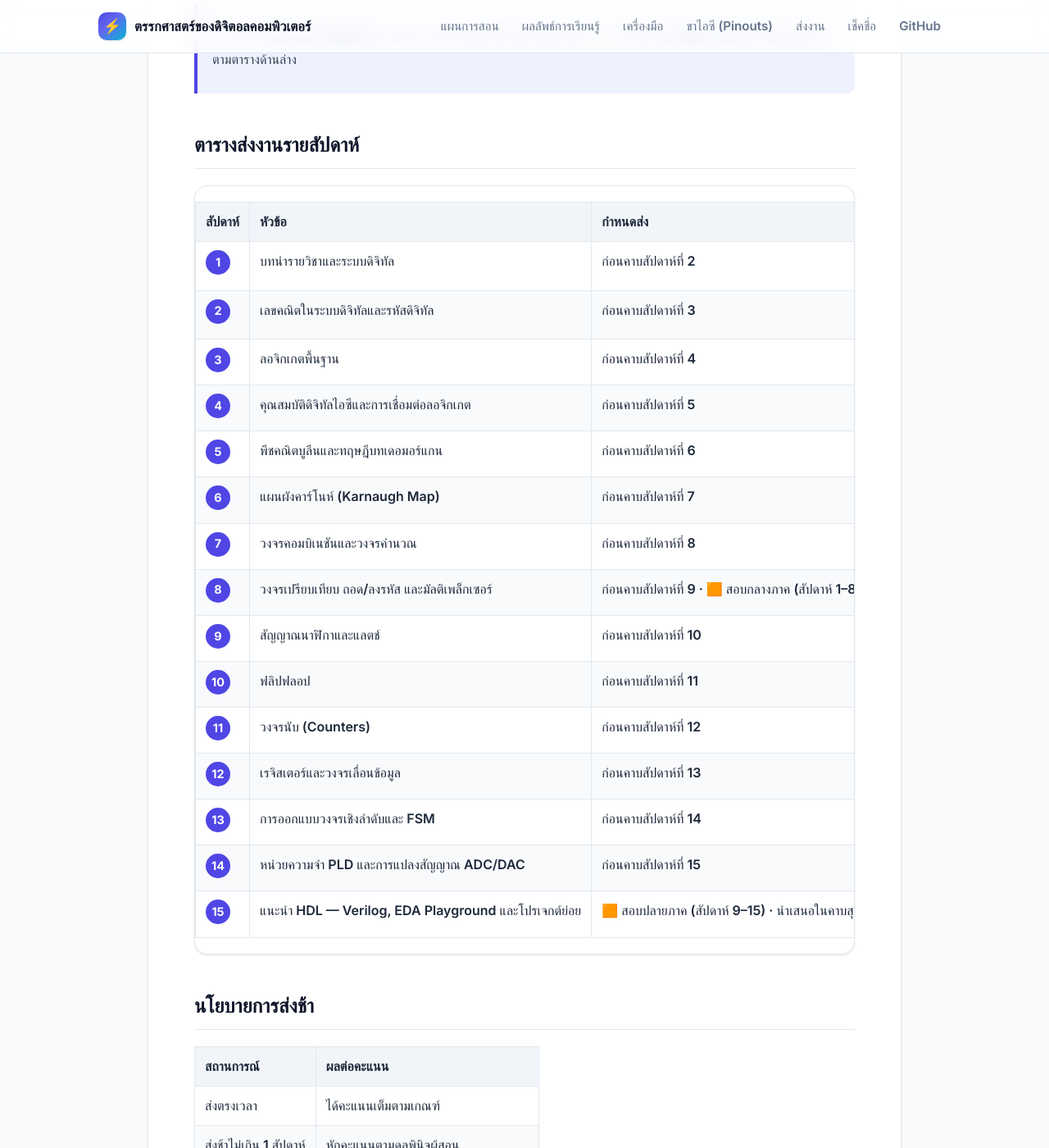
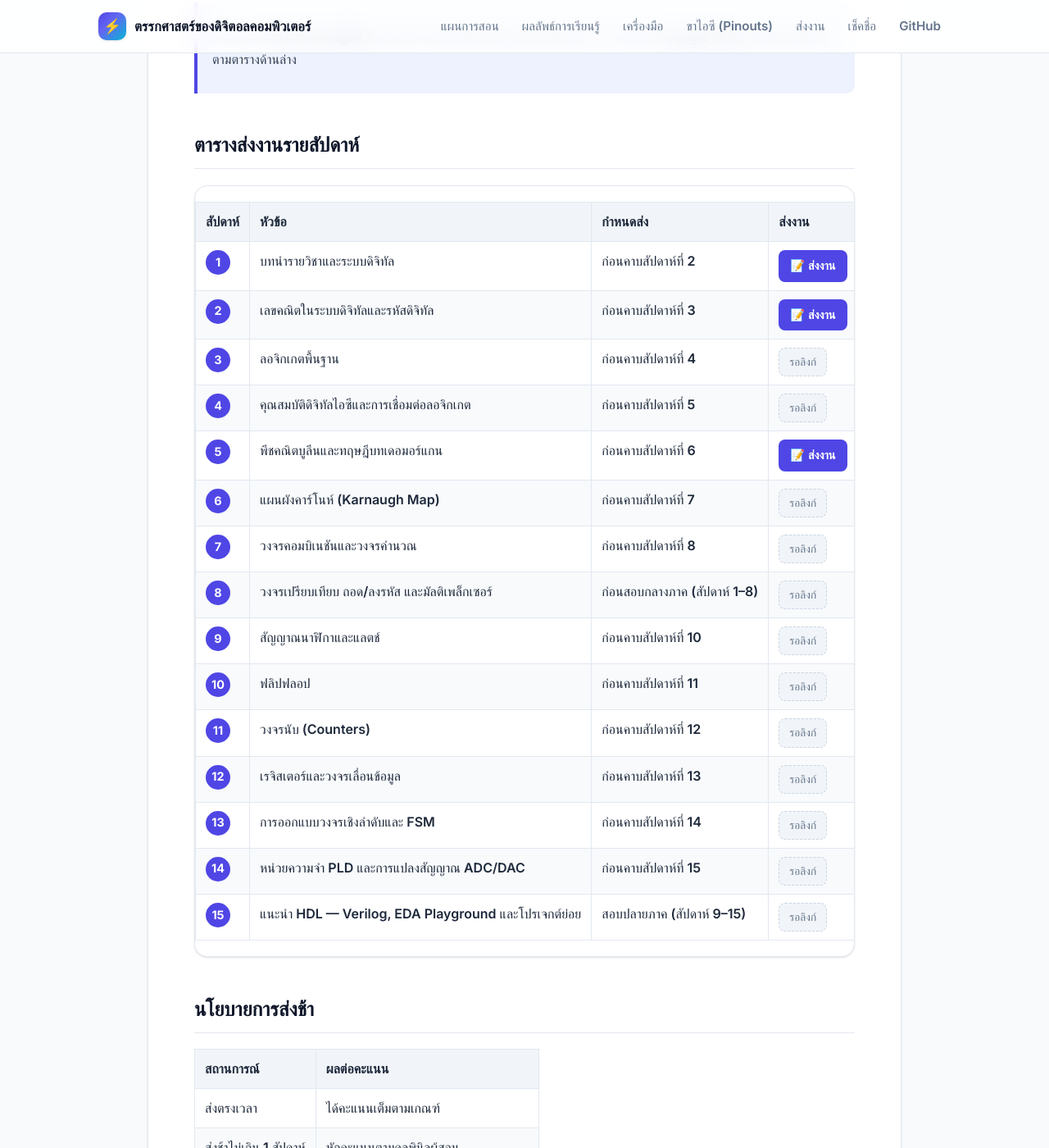
Before and after one commit to alfaXphoori/DigitalComputer, a Jekyll site: the page built from submit-work.md, in a window 1280 px wide and 1400 px high, scrolled down 330 px. Shown: the whole window at 82% size. Built offline with Jekyll 4.4.1, drawn with Linux system fonts in a browser that asks for light colours; some web fonts are replaced.

Commit message:
Update due dates and form links in submit-work.md

```diff
--- a/submit-work.md
+++ b/submit-work.md
@@ -32,7 +32,7 @@
     topic: พีชคณิตบูลีนและทฤษฎีบทเดอมอร์แกน
     work: ใบงานที่ 5 — พิสูจน์/ลดรูปสมการลอจิก และทดสอบวงจรก่อน–หลังลดรูป
     due: ก่อนคาบสัปดาห์ที่ 6
-    form: "#"
+    form: "https://docs.google.com/forms/d/e/1FAIpQLSfKddQL9-duCFYM-L2QNzJMWUCDN8EwjJnVPZh9BrtmV1OH6Q/viewform?usp=dialog"
   - n: 6
     topic: แผนผังคาร์โนห์ (Karnaugh Map)
     work: ใบงานที่ 6 — ออกแบบวงจรจากตารางความจริง ลดรูปด้วย K-map แล้วต่อทดสอบ
@@ -46,7 +46,7 @@
   - n: 8
     topic: วงจรเปรียบเทียบ ถอด/ลงรหัส และมัลติเพล็กเซอร์
     work: ใบงานที่ 8 — ต่อ decoder ขับ 7-segment และทดลอง MUX 74151 / DEMUX 74138
-    due: ก่อนคาบสัปดาห์ที่ 9 · 🟧 สอบกลางภาค (สัปดาห์ 1–8)
+    due: ก่อนสอบกลางภาค (สัปดาห์ 1–8)
     form: "#"
   - n: 9
     topic: สัญญาณนาฬิกาและแลตช์
@@ -81,7 +81,7 @@
   - n: 15
     topic: แนะนำ HDL — Verilog, EDA Playground และโปรเจกต์ย่อย
     work: ใบงานที่ 15 — Verilog (full adder/counter) + testbench บน EDA Playground และส่งโปรเจกต์ย่อย (นำเสนอในคาบ)
-    due: 🟧 สอบปลายภาค (สัปดาห์ 9–15) · นำเสนอในคาบสุดท้าย
+    due:  สอบปลายภาค (สัปดาห์ 9–15)
     form: "#"
 ---
 
```
